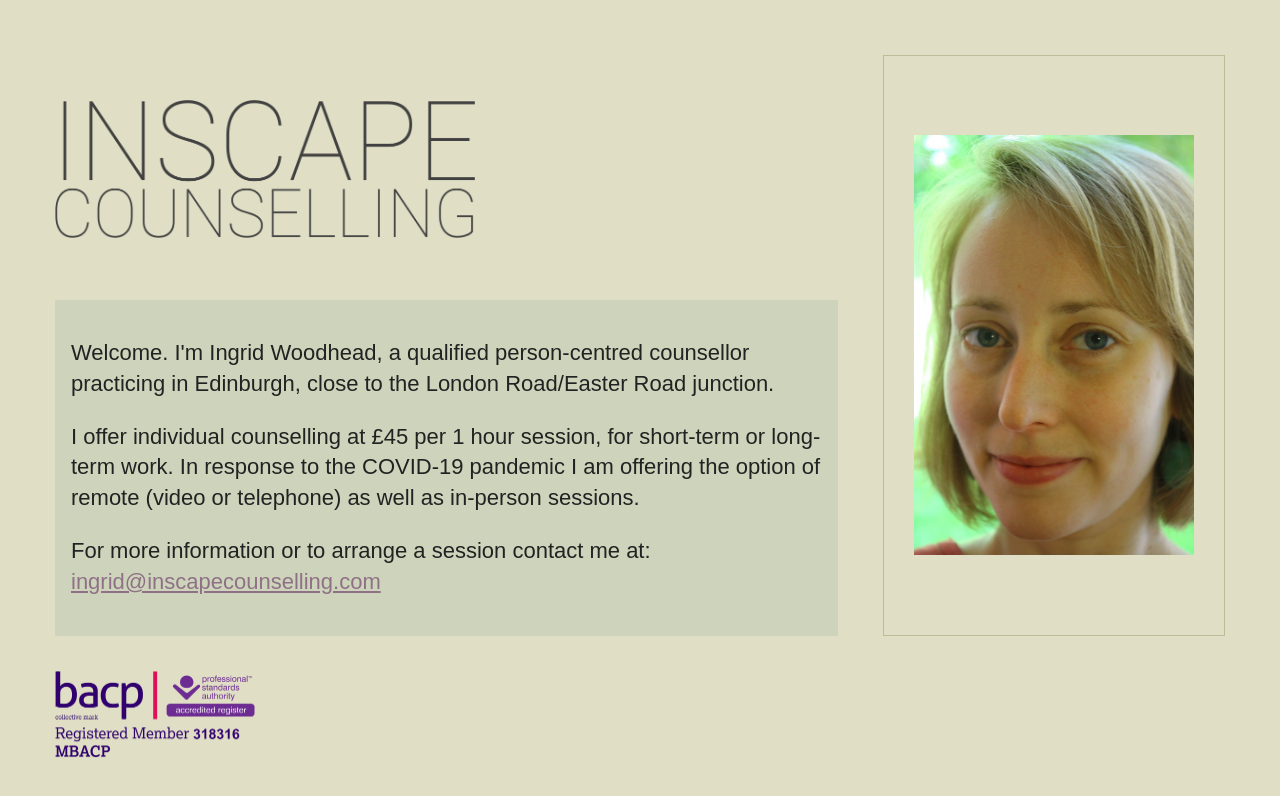
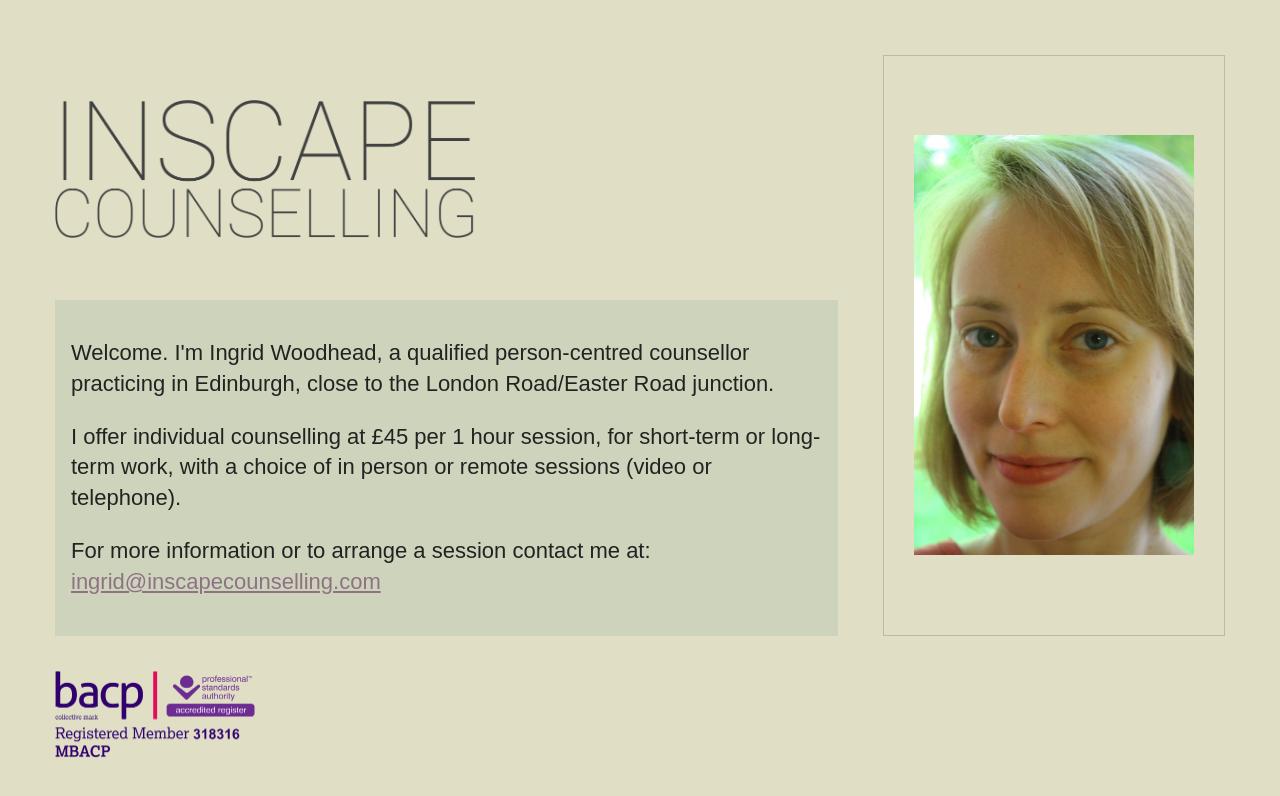
Before and after one commit to ingridlw/ingridlw.github.io, a plain HTML site: page index.html in a window 1280 px wide. Drawn offline with Linux system fonts and the light colour scheme.

Commit message:
Update index.html

```diff
--- a/index.html
+++ b/index.html
@@ -172,9 +172,7 @@
             </p>
             <p>
               I offer individual counselling at £45 per 1 hour session, for
-              short-term or long-term work. In response to the COVID-19 pandemic
-              I am offering the option of remote (video or telephone) as well as
-              in-person sessions.
+              short-term or long-term work, with a choice of in person or remote sessions (video or telephone).
             </p>
             <p>
               For more information or to arrange a session contact me at:
```
